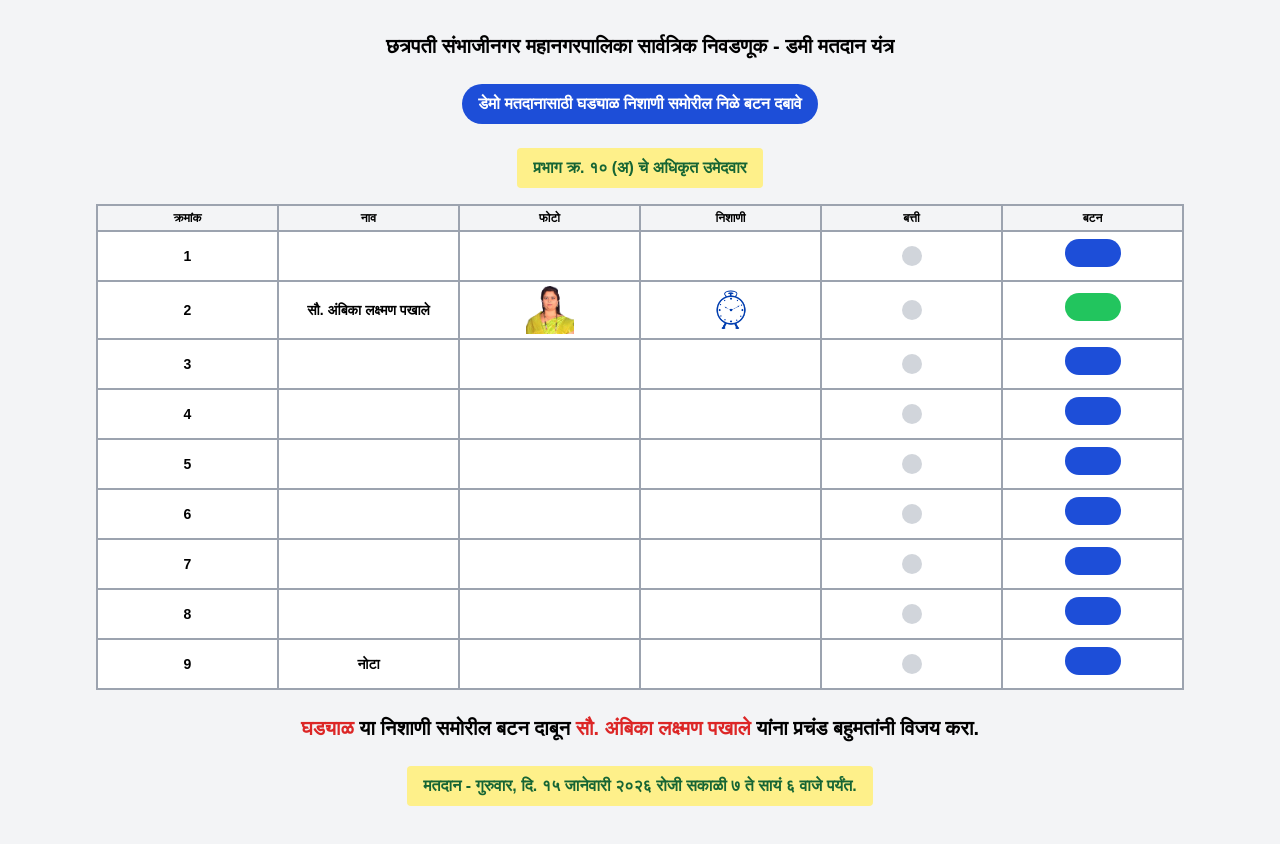
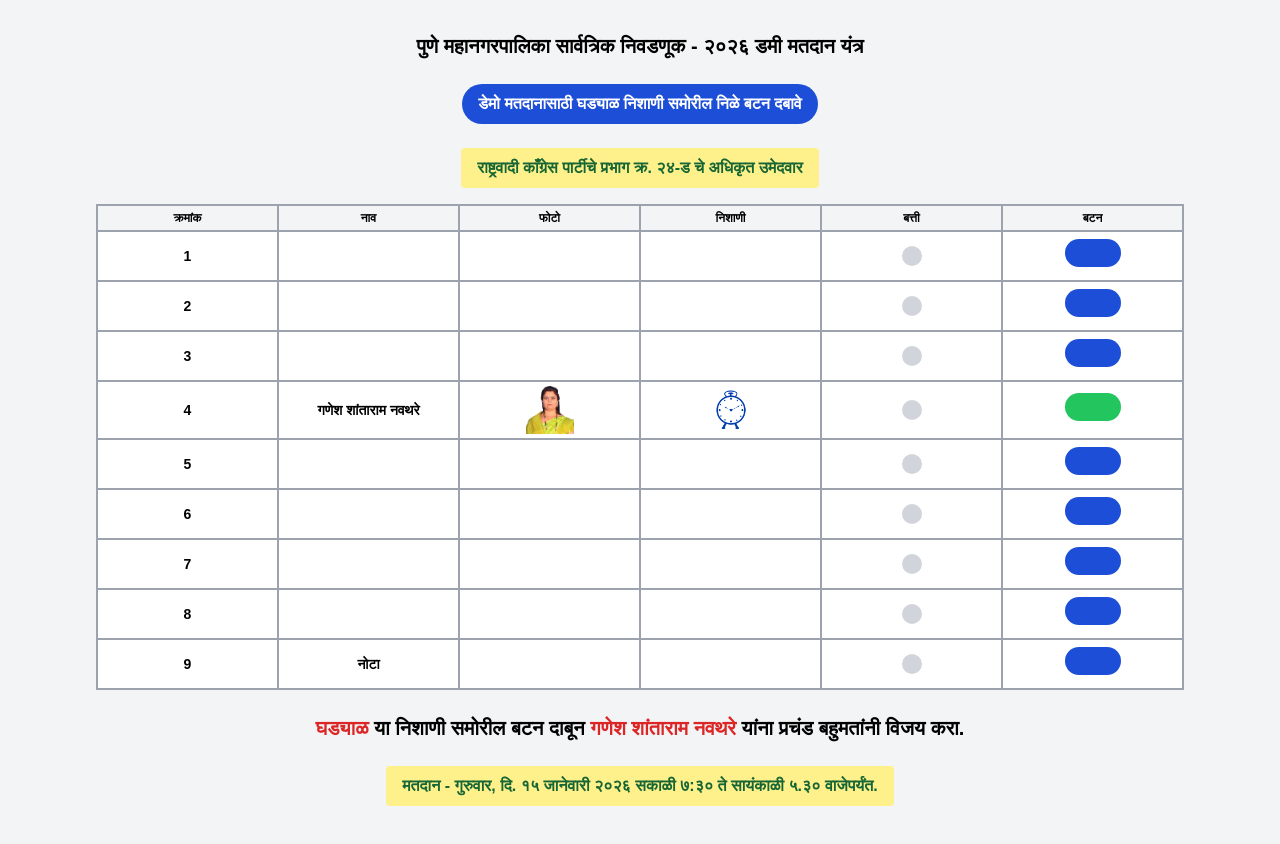
Before and after one commit to corporateDynastical/ganesh_navthare_dummyvote, a Next.js app: page / in a window 1280 px wide. Built offline with nearby package versions, Linux system fonts and the light colour scheme.

Commit message:
Update page.tsx

```diff
--- a/app/page.tsx
+++ b/app/page.tsx
@@ -28,7 +28,7 @@ setActiveRow(index);
 return (
 <section className="bg-gray-100 dark:bg-gray-900 px-4 md:px-24 py-6 text-black dark:text-white">
 <h1 className="text-center text-xl font-bold mb-4 pt-2">
-छत्रपती संभाजीनगर महानगरपालिका सार्वत्रिक निवडणूक - डमी मतदान यंत्र
+पुणे महानगरपालिका सार्वत्रिक निवडणूक - २०२६ डमी मतदान यंत्र
 </h1>
 
 <div className="text-center mb-4 pt-2">
@@ -39,7 +39,7 @@ return (
 
 <div className="text-center mb-4 pt-2">
 <span className="bg-yellow-200 text-green-800 font-bold px-4 py-2 inline-block rounded dark:bg-yellow-300">
-प्रभाग क्र. १० (अ) चे अधिकृत उमेदवार
+राष्ट्रवादी काँग्रेस पार्टीचे प्रभाग क्र. २४-ड चे अधिकृत उमेदवार
 </span>
 </div>
 
@@ -64,11 +64,11 @@ return (
 </td>
 
 <td className="border-2 border-gray-400 dark:border-gray-600 px-1 py-1 text-center font-bold text-sm max-sm:text-xs">
-{index === 1 ? "सौ. अंबिका लक्ष्मण पखाले" : index === 8 ? "नोटा" : ""}
+{index === 3 ? "गणेश शांताराम नवथरे" : index === 8 ? "नोटा" : ""}
 </td>
 
 <td className="border-2 border-gray-400 dark:border-gray-600 px-1 py-1 text-center">
-{index === 1 ? (
+{index === 3 ? (
 <img
 src="/user.png"
 className="w-12 h-12 mx-auto object-cover max-sm:w-12 max-sm:h-12"
@@ -79,7 +79,7 @@ className="w-12 h-12 mx-auto object-cover max-sm:w-12 max-sm:h-12"
 </td>
 
 <td className="border-2 border-gray-400 dark:border-gray-600 px-1 py-1 text-center">
-{index === 1 ? (
+{index === 3 ? (
 <img
 src="/symbol-bartan.png"
 className="w-10 h-10 mx-auto object-contain max-sm:w-8 max-sm:h-8"
@@ -104,12 +104,12 @@ activeRow === index
 <td className="border-2 border-gray-400 dark:border-gray-600 px-1 py-1 text-center">
 <button
 onClick={() =>
-index === 1
+index === 3
 ? playButtonSound(index) // फक्त उमेदवारासाठी sound1
 : playOtherButtonSound(index) // NOTA + बाकी सर्व rows → sound2
 }
 className={`h-7 rounded-full max-sm:h-6 ${
-index === 1
+index === 3
 ? "bg-green-500 w-14 max-sm:w-12"
 : "bg-blue-700 w-14 max-sm:w-12"
 }`}
@@ -122,13 +122,13 @@ index === 1
 </div>
 
 <h1 className="text-center text-xl font-bold mb-4 mt-6">
-<span className="text-red-600">घड्याळ</span> या निशाणी समोरील बटन दाबून <span className="text-red-600">सौ. अंबिका लक्ष्मण पखाले </span> यांना प्रचंड बहुमतांनी
+<span className="text-red-600">घड्याळ</span> या निशाणी समोरील बटन दाबून <span className="text-red-600">गणेश शांताराम नवथरे </span> यांना प्रचंड बहुमतांनी
 विजय करा.
 </h1>
 
 <div className="text-center mb-4 pt-2">
 <span className="bg-yellow-200 text-green-800 font-bold px-4 py-2 inline-block rounded">
-मतदान - गुरुवार, दि. १५ जानेवारी २०२६ रोजी सकाळी ७ ते सायं ६ वाजे पर्यंत.
+मतदान - गुरुवार, दि. १५ जानेवारी २०२६ सकाळी ७:३० ते सायंकाळी ५.३० वाजेपर्यंत.
 </span>
 </div>
 
```
